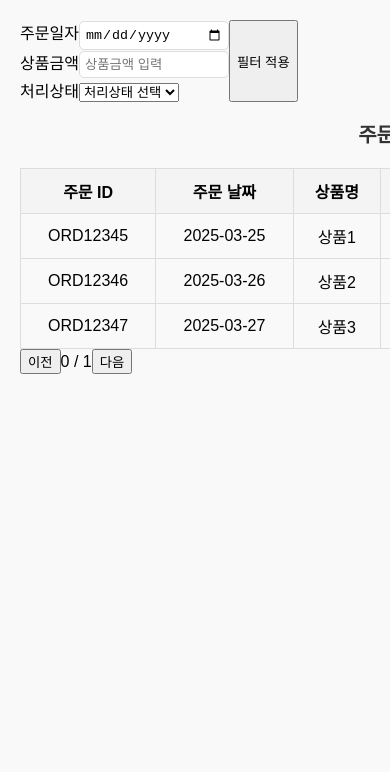
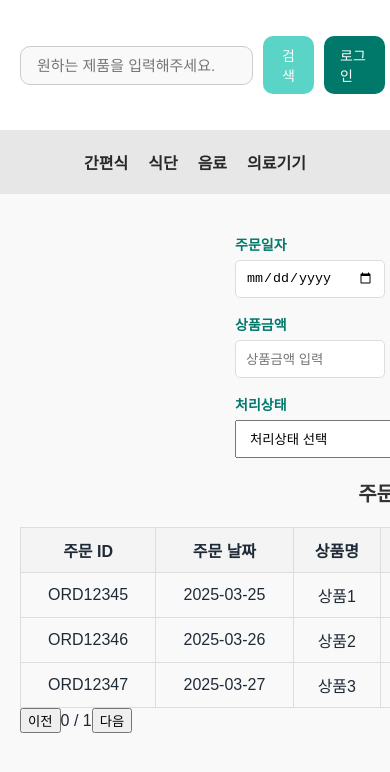
Before and after one commit to hyunjung2e/diaconn-mall-clone-front, a React (Create React App) app: page /myorder in a window 390 px wide. Shown: the top 772 px of the page. Built offline with nearby package versions, Linux system fonts and the light colour scheme; no server answers; a web font is replaced by a local one.

Commit message:
추가: :tada: myorder, filter widget 퍼블리싱 및 공통 컴포넌트 추가

```diff
--- a/src/components/FilterWidget.tsx
+++ b/src/components/FilterWidget.tsx
@@ -1,11 +1,12 @@
 import React, { useState } from 'react';
+import '../css/filterwidget.css';
 
 export default function FilterWidget({
   onFilter,
 }: {
   onFilter: (filters: any) => void;
 }) {
-  const [orderDate, setOrderDate] = useState<string>(''); // 문자열로 처리
+  const [orderDate, setOrderDate] = useState('');
   const [price, setPrice] = useState('');
   const [status, setStatus] = useState('');
 
@@ -14,11 +15,11 @@ export default function FilterWidget({
   };
 
   return (
+    <div className="filter-widget-wrapper">
       <div style={{ display: 'flex' }}>
         <div className="p-4 w-full max-w-md border rounded-lg shadow-md">
-        {/* 주문일자 필터 */}
           <div className="mb-4">
-          <label className="block text-sm font-medium">주문일자</label>
+            <label className="block text-sm font-medium filter-group">주문일자</label>
             <input
               type="date"
               className="w-full p-2 border rounded"
@@ -27,9 +28,8 @@ export default function FilterWidget({
             />
           </div>
 
-        {/* 상품금액 필터 */}
           <div className="mb-4">
-          <label className="block text-sm font-medium">상품금액</label>
+            <label className="block text-sm font-medium filter-group">상품금액</label>
             <input
               type="number"
               className="w-full p-2 border rounded"
@@ -39,9 +39,8 @@ export default function FilterWidget({
             />
           </div>
 
-        {/* 처리상태 필터 */}
           <div className="mb-4">
-          <label className="block text-sm font-medium">처리상태</label>
+            <label className="block text-sm font-medium filter-group">처리상태</label>
             <select
               className="w-full p-2 border rounded"
               value={status}
@@ -54,13 +53,13 @@ export default function FilterWidget({
             </select>
           </div>
         </div>
-      {/* 필터 적용 버튼 */}
         <button
           onClick={applyFilters}
-        className="w-full p-2 bg-blue-500 text-white rounded"
+          className="w-full p-2 bg-blue-500 text-white rounded filter-apply-btn"
         >
           필터 적용
         </button>
       </div>
+    </div>
   );
 }
--- a/src/components/MyOrder.tsx
+++ b/src/components/MyOrder.tsx
@@ -1,6 +1,9 @@
 import React, { useState } from 'react';
 import FilterWidget from './FilterWidget.tsx';
 import Pagination from './Pagination.tsx';
+import Header from './Common.tsx';
+import '../css/myorder.css';
+import '../css/filterwidget.css';
 
 interface Order {
   orderId: string;
@@ -13,7 +16,19 @@ interface Order {
 }
 
 export default function MyOrder() {
-  // 주문 내역 예시 데이터
+  const [user] = useState<any>(null);
+  const [searchQuery, setSearchQuery] = useState('');
+
+  const handleSearch = () => {
+    const trimmed = searchQuery.trim();
+    if (!trimmed) return;
+    console.log('검색 실행:', trimmed);
+  };
+
+  const handleCategory = (categoryId: string) => {
+    console.log('선택된 카테고리:', categoryId);
+  };
+
   const [orders] = useState<Order[]>([
     {
       orderId: 'ORD12345',
@@ -64,12 +79,29 @@ export default function MyOrder() {
   };
 
   return (
-    <div
-      style={{
-        minWidth: '750px',
-        padding: '20px',
-      }}
-    >
+      <>
+      <Header
+        user={user}
+        searchQuery={searchQuery}
+        setSearchQuery={setSearchQuery}
+        handleSearch={handleSearch}
+      />
+
+      <nav
+        className="menu"
+        style={{
+          display: 'flex',
+          justifyContent: 'center',
+        }}
+      >
+        <a onClick={() => handleCategory('0')}>간편식</a>
+        <a onClick={() => handleCategory('1')}>식단</a>
+        <a onClick={() => handleCategory('2')}>음료</a>
+        <a onClick={() => handleCategory('3')}>의료기기</a>
+      </nav>
+
+     <div style={{ minWidth: '750px', padding: '20px' }}>
+
       <FilterWidget
         onFilter={function (filters: any): void {
           throw new Error('Function not implemented.');
@@ -236,12 +268,12 @@ export default function MyOrder() {
           ))}
         </tbody>
       </table>
-      {/* 페이지네이션 */}
       <Pagination
         totalPages={totalPages}
         onPageChange={setCurrentPage}
         currentPage={0}
       />
     </div>
+    </>
   );
 }
--- /dev/null
+++ b/src/css/filterwidget.css
@@ -0,0 +1,74 @@
+
+.filter-widget-wrapper {
+  display: flex;
+  justify-content: center;
+  margin: 20px 0;
+}
+
+.w-full.p-2.bg-blue-500.text-white.rounded.filter-apply-btn {
+  height: 38px !important;
+
+  width: auto !important;
+  min-width: 120px;
+  padding: 0 20px !important;
+  box-sizing: border-box;
+
+  align-self: flex-end;
+
+  background: #009688 !important;
+  color: #fff !important;
+  border: none !important;
+  border-radius: 6px !important;
+  font-weight: 700 !important;
+  font-size: 14px !important;
+
+  display: inline-flex !important;
+  align-items: center !important;
+  justify-content: center !important;
+
+  margin-left: 16px;
+  cursor: pointer;
+  transition: background-color .2s;
+}
+.w-full.p-2.bg-blue-500.text-white.rounded.filter-apply-btn:hover {
+  background: #00796b !important;
+}
+
+.p-4.w-full.max-w-md.border.rounded-lg.shadow-md input,
+.p-4.w-full.max-w-md.border.rounded-lg.shadow-md select {
+  height: 38px !important;
+  padding: 6px 10px !important;
+}
+
+.p-4.w-full.max-w-md.border.rounded-lg.shadow-md {
+  display: flex;
+  gap: 16px;
+  align-items: flex-end;
+}
+.p-4.w-full.max-w-md.border.rounded-lg.shadow-md .mb-4 {
+  display: flex;
+  flex-direction: column;
+  gap: 6px;
+  min-width: 200px;
+  flex: 1;
+  margin-bottom: 0 !important;
+}
+
+.block.text-sm.font-medium.filter-group {
+  font-size: 14px !important;
+  font-weight: 600 !important;
+  color: #00796b !important;
+  margin-bottom: 0 !important;
+}
+
+@media (max-width: 768px) {
+  .p-4.w-full.max-w-md.border.rounded-lg.shadow-md {
+    flex-direction: column;
+    align-items: stretch;
+  }
+  .w-full.p-2.bg-blue-500.text-white.rounded.filter-apply-btn {
+    width: 100% !important;
+    margin-left: 0;
+    margin-top: 8px;
+  }
+}
--- /dev/null
+++ b/src/css/myorder.css
@@ -0,0 +1,233 @@
+body { background:#f8f8f8; color:#1f2a37; }
+
+.myorder{
+  min-width:750px;
+  max-width:1000px;
+  margin:30px auto 60px;
+  padding:20px;
+}
+.myorder > :first-child label {
+  font-weight: 600;
+  color: #00796b;
+  font-size: 14px;
+  margin-right: 6px;
+  display: inline-block;
+  min-width: 80px;
+  text-align: right;
+}
+
+.myorder h2{
+  font-size:20px !important;
+  font-weight:bold !important;
+  text-align:center !important;
+  margin:20px 0 !important;
+  color:#00796b;
+}
+
+
+.myorder > :first-child{
+  display:flex;
+  flex-wrap:wrap;
+  align-items:center;
+  gap:10px 14px;
+  margin-bottom:18px;
+}
+
+.myorder > :first-child label{
+  font-weight:700;
+  color:#333;
+  margin-right:6px;
+}
+
+.myorder > :first-child input[type="date"],
+.myorder > :first-child input[type="text"],
+.myorder > :first-child input[type="number"],
+.myorder > :first-child select{
+  height:38px;
+  padding:0 12px;
+  border:1px solid #ddd;
+  border-radius:6px;
+  background:#fff;
+  outline:none;
+}
+
+.myorder > :first-child input:focus,
+.myorder > :first-child select:focus{
+  border-color:#009688;
+  box-shadow:0 0 0 3px rgba(0,150,136,0.15);
+}
+
+
+.myorder > :first-child button{
+  height:38px;
+  padding:0 16px;
+  border:none;
+  border-radius:6px;
+  background:#009688;
+  color:#fff;
+  font-weight:700;
+  cursor:pointer;
+}
+.myorder > :first-child button:hover{ background:#00796b; }
+
+
+.myorder table{
+  width:100% !important;
+  border-collapse:collapse !important;
+  background:#fff;
+  border-radius:10px;
+  box-shadow:0 4px 12px rgba(0,0,0,0.05);
+  overflow:hidden;
+  font-size:15px;
+}
+
+.myorder thead th{
+  background:#009688;
+  color:#fff;
+  padding:12px 10px !important;
+  border:none !important;
+  text-align:center !important;
+  font-weight:bold !important;
+}
+
+.myorder tbody td{
+  padding:12px 10px !important;
+  border-top:1px solid #ddd !important;
+  text-align:center !important;
+  color:#1f2a37;
+}
+
+.myorder tbody tr:first-child td{ border-top:none !important; }
+.myorder tbody tr:hover{ background:#f9f9f9; }
+
+.myorder tbody td:nth-child(1){ font-weight:700; color:#00796b; }
+.myorder tbody td:nth-child(3){ text-align:left !important; }
+.myorder tbody td:nth-child(6){ font-weight:900; color:#333; }
+
+
+.myorder > :last-child{
+  display:flex;
+  align-items:center;
+  gap:8px;
+  margin-top:12px;
+}
+
+.myorder > :last-child button{
+  min-width:44px;
+  height:36px;
+  padding:0 12px;
+  border:1px solid #ddd;
+  border-radius:8px;
+  background:#fff;
+  color:#333;
+  font-weight:700;
+  cursor:pointer;
+}
+.myorder > :last-child button:hover{
+  border-color:#00796b;
+  color:#00796b;
+}
+
+
+.myorder > :last-child button.is-active,
+.myorder > :last-child button.active,
+.myorder > :last-child button[aria-current="page"]{
+  background:#009688;
+  color:#fff;
+  border-color:#009688;
+}
+
+
+.myorder > :last-child span,
+.myorder > :last-child b{
+  color:#555;
+  font-weight:600;
+}
+
+.filter-widget {
+  display: flex;
+  gap: 20px;
+  align-items: flex-start;
+  margin-bottom: 20px;
+}
+
+.filter-card {
+  flex: 1;
+  max-width: 320px;
+  padding: 16px;
+  border: 1px solid #ddd;
+  border-radius: 10px;
+  background: #fff;
+  box-shadow: 0 4px 12px rgba(0, 0, 0, 0.05);
+}
+
+.filter-group {
+  margin-bottom: 16px;
+}
+
+.filter-group label {
+  display: block;
+  margin-bottom: 6px;
+  font-size: 14px;
+  font-weight: 600;
+  color: #00796b;
+}
+
+.filter-group input,
+.filter-group select {
+  width: 100%;
+  height: 38px;
+  padding: 6px 10px;
+  border: 1px solid #ccc;
+  border-radius: 6px;
+  font-size: 14px;
+  outline: none;
+  transition: border-color 0.2s, box-shadow 0.2s;
+}
+
+.filter-group input:focus,
+.filter-group select:focus {
+  border-color: #009688;
+  box-shadow: 0 0 0 3px rgba(0, 150, 136, 0.15);
+}
+
+.filter-apply-btn {
+  align-self: center;
+  height: 42px;
+  padding: 0 20px;
+  border: none;
+  border-radius: 8px;
+  background: #009688;
+  color: #fff;
+  font-weight: 700;
+  font-size: 15px;
+  cursor: pointer;
+  transition: background 0.2s;
+}
+
+.filter-apply-btn:hover {
+  background: #00796b;
+}
+
+
+
+@media (max-width: 860px){
+  .myorder table, .myorder thead, .myorder tbody,
+  .myorder th, .myorder td, .myorder tr{
+    display:block; width:100%;
+  }
+  .myorder thead{ display:none; }
+  .myorder tbody tr{
+    border:1px solid #ddd;
+    border-radius:10px;
+    margin-bottom:12px;
+    padding:10px;
+    box-shadow:0 4px 12px rgba(0,0,0,0.05);
+    background:#fff;
+  }
+  .myorder tbody td{
+    border:none !important;
+    padding:6px 0 !important;
+    text-align:left !important;
+  }
+}
```
Lines whose indentation alone changed are shown as unchanged.
